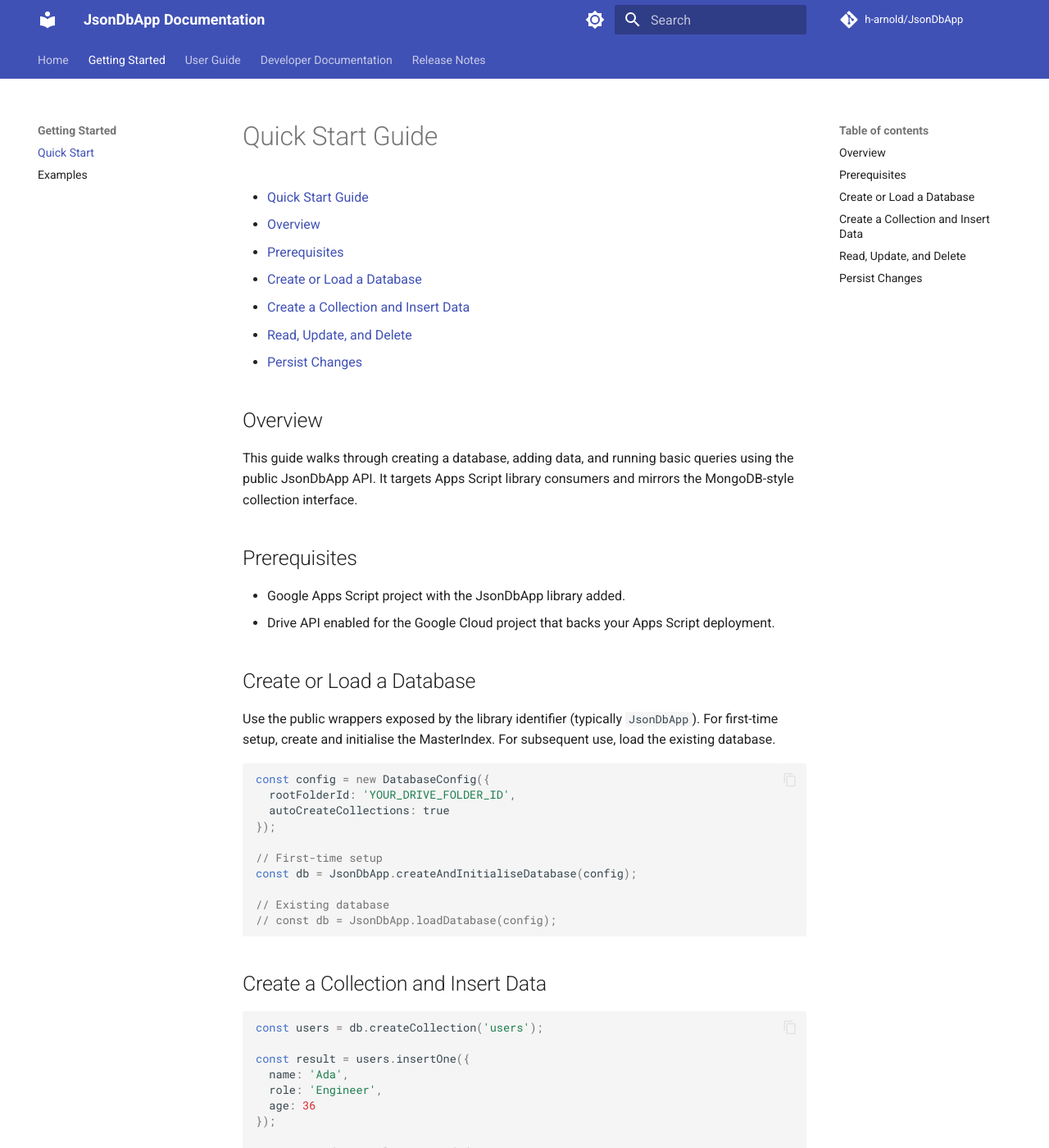
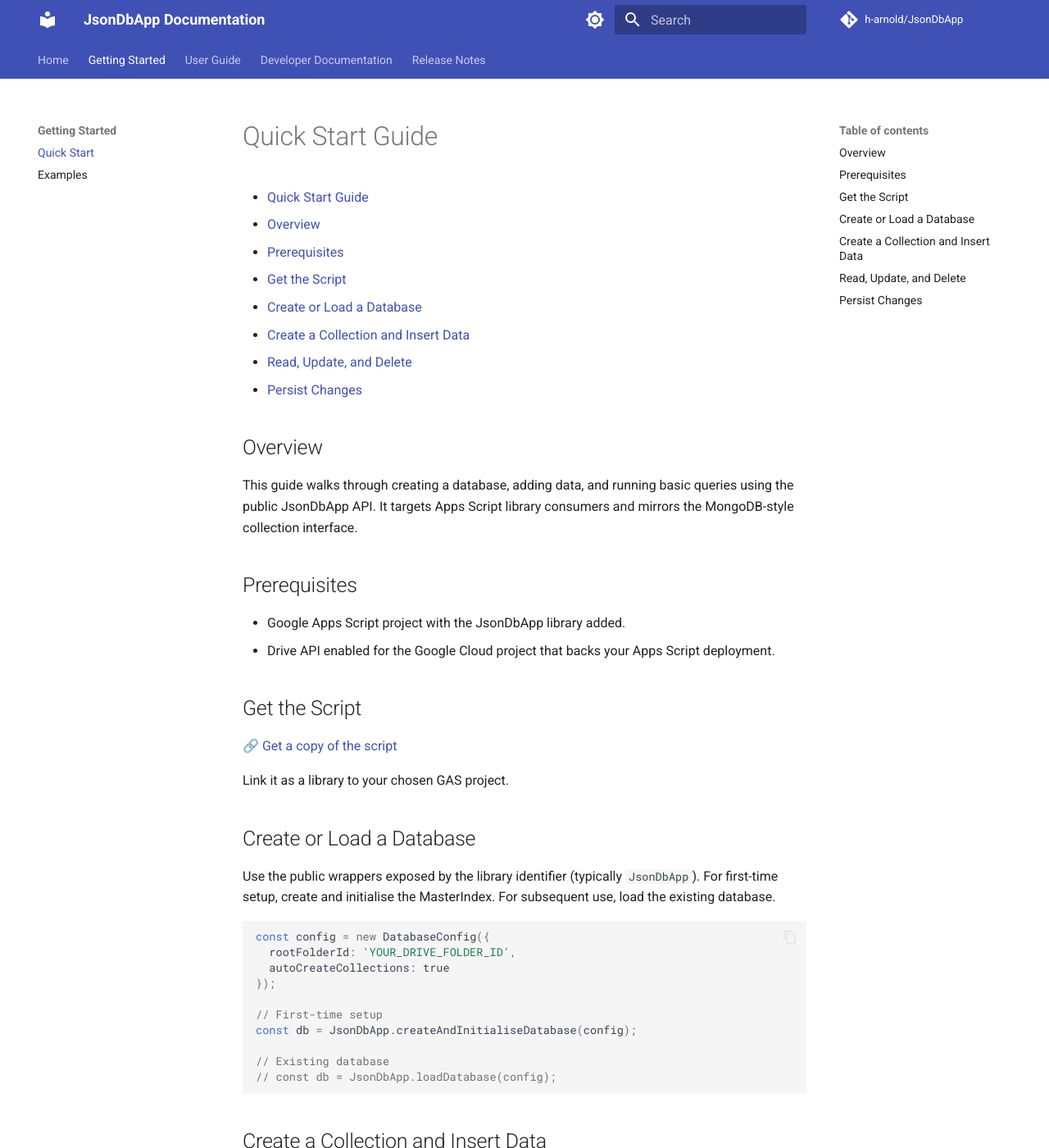
Before and after one commit to h-arnold/JsonDbApp, an MkDocs documentation site: the page built from docs/Quick_Start.md, in a window 1280 px wide and 1400 px high. Shown: the whole window at 82% size. Built offline with MkDocs 1.6.1 and Material for MkDocs 9.7.7, drawn with Linux system fonts in a browser that asks for light colours; comment, search, counter and statistics services are not loaded.

Commit message:
docs: update links to project copy in README and Quick Start Guide

```diff
--- a/docs/Quick_Start.md
+++ b/docs/Quick_Start.md
@@ -3,6 +3,7 @@
 - [Quick Start Guide](#quick-start-guide)
   - [Overview](#overview)
   - [Prerequisites](#prerequisites)
+  - [Get the Script](#get-the-script)
   - [Create or Load a Database](#create-or-load-a-database)
   - [Create a Collection and Insert Data](#create-a-collection-and-insert-data)
   - [Read, Update, and Delete](#read-update-and-delete)
@@ -16,6 +17,12 @@
 
 - Google Apps Script project with the JsonDbApp library added.
 - Drive API enabled for the Google Cloud project that backs your Apps Script deployment.
+
+## Get the Script
+
+🔗 [Get a copy of the script](https://drive.google.com/drive/folders/1tp3U6tJtB3SsKG-iNq-_xfoSRJx31ooI?usp=drive_link)
+
+Link it as a library to your chosen GAS project.
 
 ## Create or Load a Database
 
```
Also changed, not shown: README.md (+1 -1 lines), docs/README.md (+2 -0 lines).
